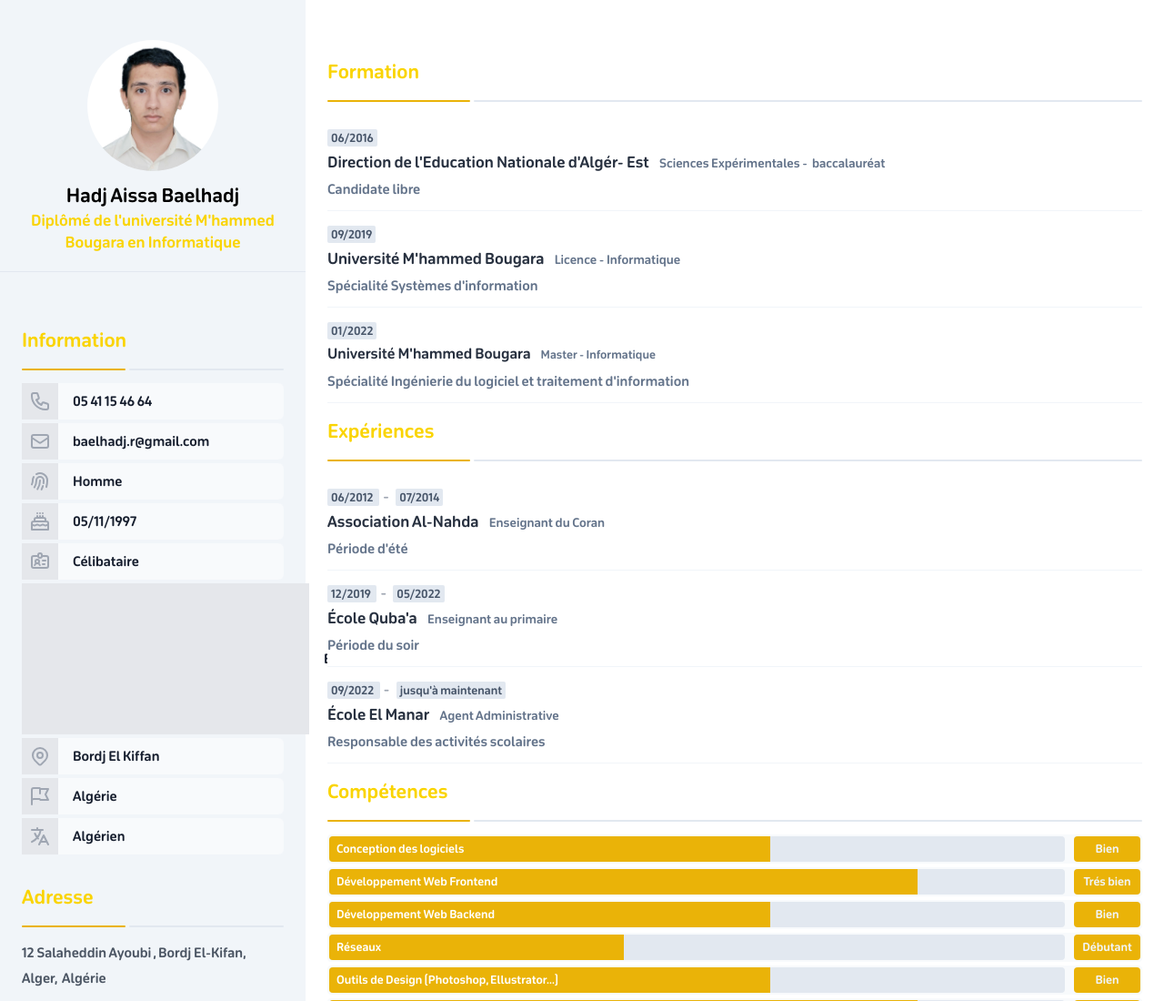
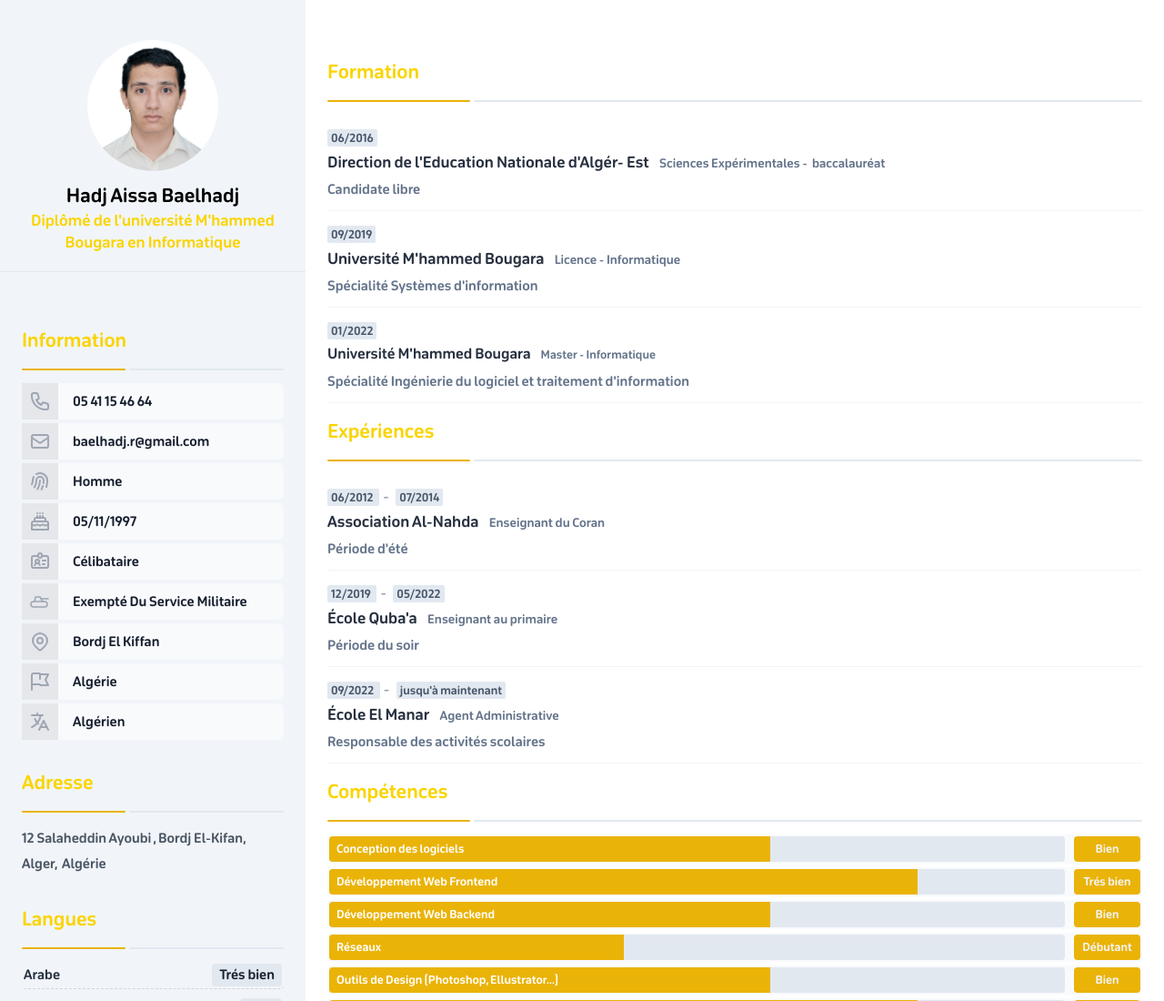
Before and after one commit to Bakaji/CV, a plain HTML site: page index.html in a window 1280 px wide. Shown: the top 1100 px of the page at 91% size. Drawn offline with Linux system fonts and the light colour scheme; files whose address does not match are found by name.

Commit message:
update military service icon

```diff
--- a/index.html
+++ b/index.html
@@ -119,7 +119,12 @@
                       d="M10 6H5a2 2 0 00-2 2v9a2 2 0 002 2h14a2 2 0 002-2V8a2 2 0 00-2-2h-5m-4 0V5a2 2 0 114 0v1m-4 0a2 2 0 104 0m-5 8a2 2 0 100-4 2 2 0 000 4zm0 0c1.306 0 2.417.835 2.83 2M9 14a3.001 3.001 0 00-2.83 2M15 11h3m-3 4h2">
                     </path>
                   </svg> -->
-                  <svg src="https://bakaji.github.io/CV/assets/rank.svg" style="width:100%"></svg>
+                  <svg xmlns="http://www.w3.org/2000/svg" class="icon icon-tabler icon-tabler-tank w-6 h-6" viewBox="0 0 24 24" stroke-width="1.5" stroke="currentColor" fill="none" stroke-linecap="round" stroke-linejoin="round">
+                    <path stroke="none" d="M0 0h24v24H0z" fill="none"></path>
+                    <rect x="2" y="12" width="18" height="6" rx="3"></rect>
+                    <path d="M6 12l1 -5h5l3 5"></path>
+                    <line x1="21" y1="9" x2="13.2" y2="9"></line>
+                    </svg>
                 </span>
                 <span class="p-1 truncate inline-block capitalize">Exempté du service militaire</span>
               </div>
```
Also changed, not shown: assets/rank.svg (deleted).
